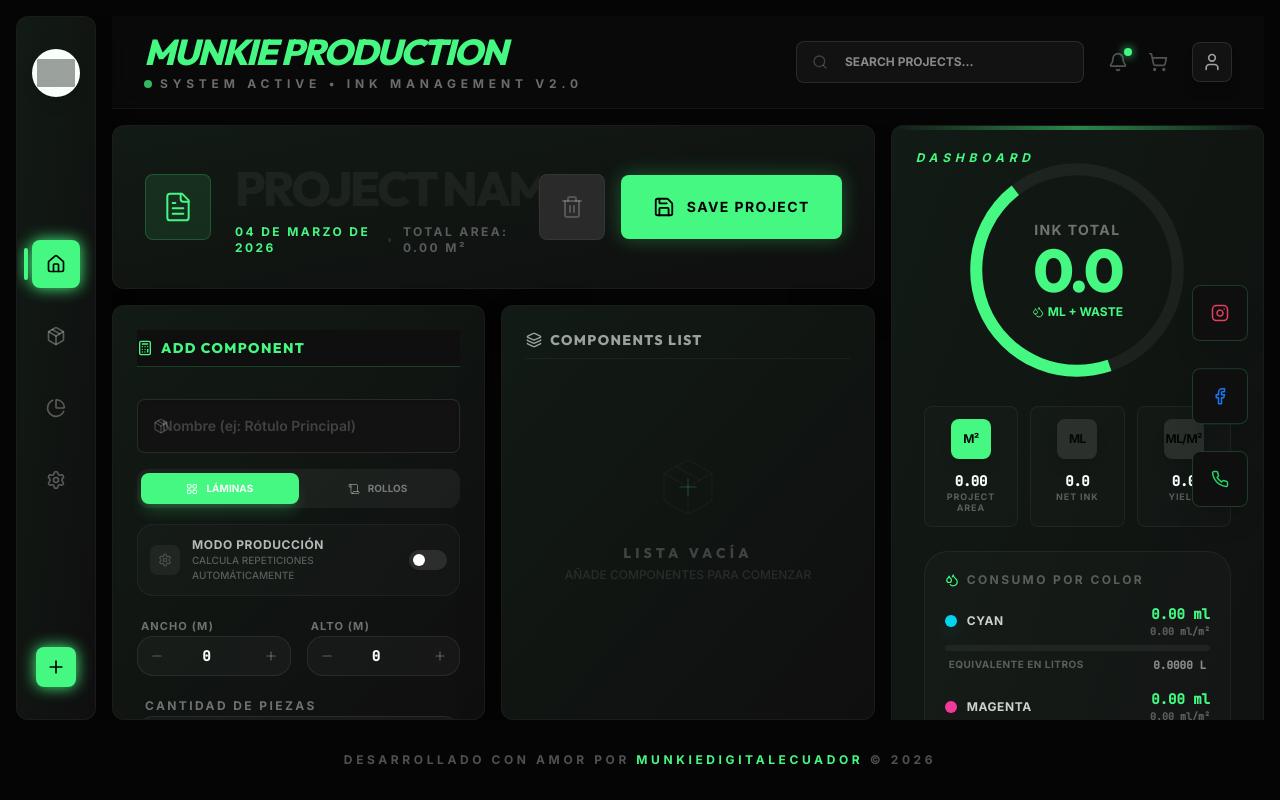
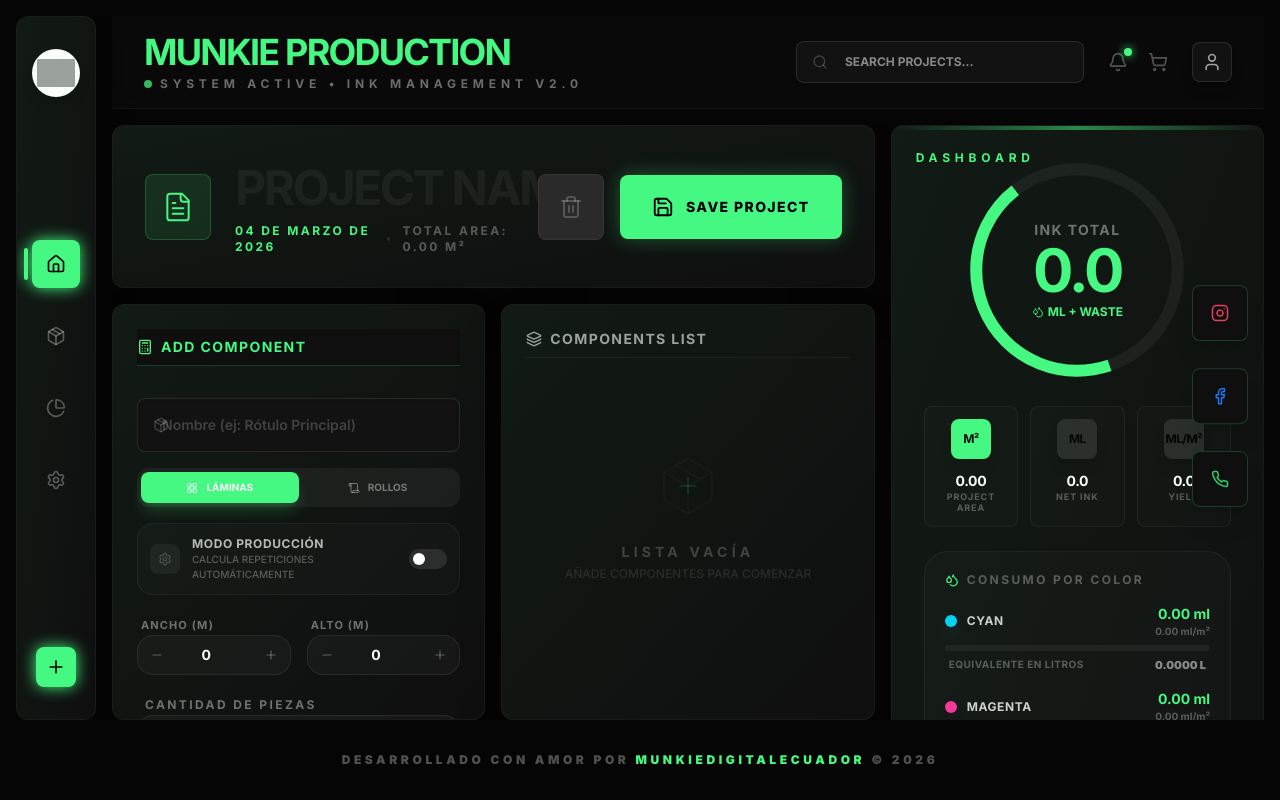
Before and after one commit to munkiedigitalecexe/Calculosdetintasprueba, a React (Vite) app: page / in a window 1280 px wide. Built offline with nearby package versions, Linux system fonts and the light colour scheme; grey boxes are pictures that could not be loaded.

Commit message:
fix(ui): Update font styles and family
Replaces the display and monospace font families with "Inter" across the application. This change also updates font weights for headings and input fields to a bold style, improving visual consistency.

```diff
--- a/src/App.tsx
+++ b/src/App.tsx
@@ -375,7 +375,7 @@
           {/* Top Header */}
           <header className="flex flex-col md:flex-row items-start md:items-center justify-between px-4 md:px-8 py-4 gap-4 md:gap-0 shrink-0 border-b border-white/5 bg-brand-card/50 backdrop-blur-md">
             <div className="flex flex-col">
-              <h2 className="text-2xl md:text-4xl font-display font-black text-brand-accent tracking-tighter uppercase italic">MUNKIE PRODUCTION</h2>
+              <h2 className="text-2xl md:text-4xl font-display font-bold text-brand-accent tracking-tighter uppercase">MUNKIE PRODUCTION</h2>
               <p className="text-xs text-white/40 font-bold uppercase tracking-[0.4em] mt-1 flex items-center gap-2">
                 <span className="w-2 h-2 rounded-full bg-brand-accent animate-pulse" />
                 System Active • Ink Management v2.0
@@ -423,7 +423,7 @@
                         value={projectName}
                         onChange={e => setProjectName(e.target.value)}
                         placeholder="PROJECT NAME"
-                        className="bg-transparent border-none text-2xl md:text-5xl font-display font-black placeholder:text-white/5 focus:outline-none w-full uppercase tracking-tighter text-white selection:bg-brand-accent/40"
+                        className="bg-transparent border-none text-2xl md:text-5xl font-display font-bold placeholder:text-white/5 focus:outline-none w-full uppercase tracking-tighter text-white selection:bg-brand-accent/40"
                       />
                     </div>
                     <div className="flex items-center gap-3 mt-1.5">
@@ -722,22 +722,22 @@
 
                             <div className="flex items-start justify-between relative z-10">
                               <div className="flex flex-col gap-2">
-                                <h4 className="text-lg font-display font-bold text-brand-accent tracking-tight uppercase italic">{comp.name}</h4>
+                                <h4 className="text-lg font-display font-bold text-brand-accent tracking-tight uppercase">{comp.name}</h4>
                                 <div className="flex flex-wrap items-center gap-2">
                                   <div className="flex items-center gap-1.5 bg-brand-secondary px-3 py-1 rounded border border-white/5">
                                     <LayoutGrid size={12} className="text-brand-accent" />
-                                    <span className="text-xs text-white/70 font-mono font-bold">
+                                    <span className="text-xs text-white/70 font-sans font-bold">
                                       {comp.width}m × {comp.height}m
                                     </span>
                                   </div>
                                   <div className="flex items-center gap-1.5 bg-brand-secondary px-3 py-1 rounded border border-white/5">
                                     <Plus size={12} className="text-brand-accent" />
-                                    <span className="text-xs text-white/70 font-mono font-bold">
+                                    <span className="text-xs text-white/70 font-sans font-bold">
                                       x{comp.quantity} {comp.substrateType === SubstrateType.ROLL && comp.rollsNeeded ? `(${comp.rollsNeeded.toFixed(2)} rollos)` : ''}
                                     </span>
                                   </div>
                                   <div className="flex items-center gap-1.5 bg-brand-accent/20 px-3 py-1 rounded border border-brand-accent/30">
-                                    <span className="text-[11px] text-brand-accent font-black uppercase tracking-widest">
+                                    <span className="text-[11px] text-brand-accent font-bold uppercase tracking-widest">
                                       {comp.area.toFixed(2)} m²
                                     </span>
                                   </div>
@@ -795,7 +795,7 @@
               {/* Statistics Card */}
               <section className="glass-card p-6 md:p-8 flex flex-col items-center justify-center gap-6 relative shrink-0 overflow-hidden">
                 <div className="absolute top-0 left-0 w-full h-1 bg-gradient-to-r from-transparent via-brand-accent/50 to-transparent" />
-                <div className="absolute top-6 left-6 text-xs font-bold text-brand-accent uppercase tracking-[0.4em] italic">DASHBOARD</div>
+                <div className="absolute top-6 left-6 text-xs font-bold text-brand-accent uppercase tracking-[0.4em]">DASHBOARD</div>
 
                 <div className="relative w-40 h-40 md:w-56 md:h-56 flex items-center justify-center">
                   {/* Gauge visualization */}
@@ -821,7 +821,7 @@
                   </svg>
                   <div className="absolute flex flex-col items-center">
                     <span className="text-xs md:text-sm text-white/40 font-bold uppercase tracking-widest">Ink Total</span>
-                    <span className="text-3xl md:text-6xl font-black font-display tracking-tighter text-brand-accent">{totals.totalInkWithWaste.toFixed(1)}</span>
+                    <span className="text-3xl md:text-6xl font-bold font-display tracking-tighter text-brand-accent">{totals.totalInkWithWaste.toFixed(1)}</span>
                     <div className="flex items-center gap-1 mt-1">
                       <Droplets size={12} className="text-brand-accent" />
                       <span className="text-[10px] md:text-xs text-brand-accent font-bold uppercase">ML + WASTE</span>
@@ -940,15 +940,15 @@
                           <FileText size={20} />
                         </div>
                         <div className="flex-1 min-w-0 relative z-10">
-                          <h4 className="text-sm font-bold truncate uppercase tracking-tight text-brand-accent italic">{p.name}</h4>
+                          <h4 className="text-sm font-bold truncate uppercase tracking-tight text-brand-accent">{p.name}</h4>
                           <div className="flex items-center gap-2 mt-0.5">
                             <span className="text-[10px] text-white/40 font-bold uppercase tracking-wider">{p.date}</span>
                             <span className="w-1 h-1 rounded-full bg-white/10" />
-                            <span className="text-[10px] text-white/60 font-black uppercase tracking-wider">{p.totalArea.toFixed(2)} m²</span>
+                            <span className="text-[10px] text-white/60 font-bold uppercase tracking-wider">{p.totalArea.toFixed(2)} m²</span>
                           </div>
                         </div>
                         <div className="flex flex-col items-end gap-1 shrink-0 relative z-10">
-                          <span className="text-sm font-black font-mono text-brand-accent">{p.totalInkMl.toFixed(1)}ml</span>
+                          <span className="text-sm font-bold font-sans text-brand-accent">{p.totalInkMl.toFixed(1)}ml</span>
                           <div className="flex items-center gap-2">
                             <button
                               onClick={(e) => { e.stopPropagation(); deleteProject(p.id); }}
@@ -1022,11 +1022,11 @@
   return (
     <div className="flex flex-col items-center gap-2 p-3 bg-brand-surface rounded-lg border border-white/5 hover:border-brand-accent/30 transition-colors">
       <div className={`w-10 h-10 rounded-lg ${color} flex items-center justify-center text-black shadow-lg mb-1`}>
-        <span className="text-xs font-black uppercase tracking-tighter">{unit}</span>
+        <span className="text-xs font-bold uppercase tracking-tighter">{unit}</span>
       </div>
       <div className="flex flex-col items-center">
-        <span className="text-sm font-black font-mono tracking-tight text-white">{value}</span>
-        <span className="text-[9px] font-black text-white/30 uppercase tracking-widest text-center leading-tight">{label}</span>
+        <span className="text-sm font-bold font-sans tracking-tight text-white">{value}</span>
+        <span className="text-[9px] font-bold text-white/30 uppercase tracking-widest text-center leading-tight">{label}</span>
       </div>
     </div>
   );
--- a/src/index.css
+++ b/src/index.css
@@ -1,10 +1,10 @@
-@import url('https://fonts.googleapis.com/css2?family=Inter:wght@400;500;600;700&family=JetBrains+Mono:wght@400;500&family=Outfit:wght@400;600;800&display=swap');
+@import url('https://fonts.googleapis.com/css2?family=Inter:wght@400;500;600;700;800;900&display=swap');
 @import "tailwindcss";
 
 @theme {
   --font-sans: "Inter", ui-sans-serif, system-ui, sans-serif;
-  --font-display: "Outfit", sans-serif;
-  --font-mono: "JetBrains Mono", ui-monospace, SFMono-Regular, monospace;
+  --font-display: "Inter", ui-sans-serif, system-ui, sans-serif;
+  --font-mono: "Inter", ui-sans-serif, system-ui, sans-serif;
   --color-brand-bg: #050505;
   --color-brand-card: #0F0F0F;
   --color-brand-accent: #45F882;
```
